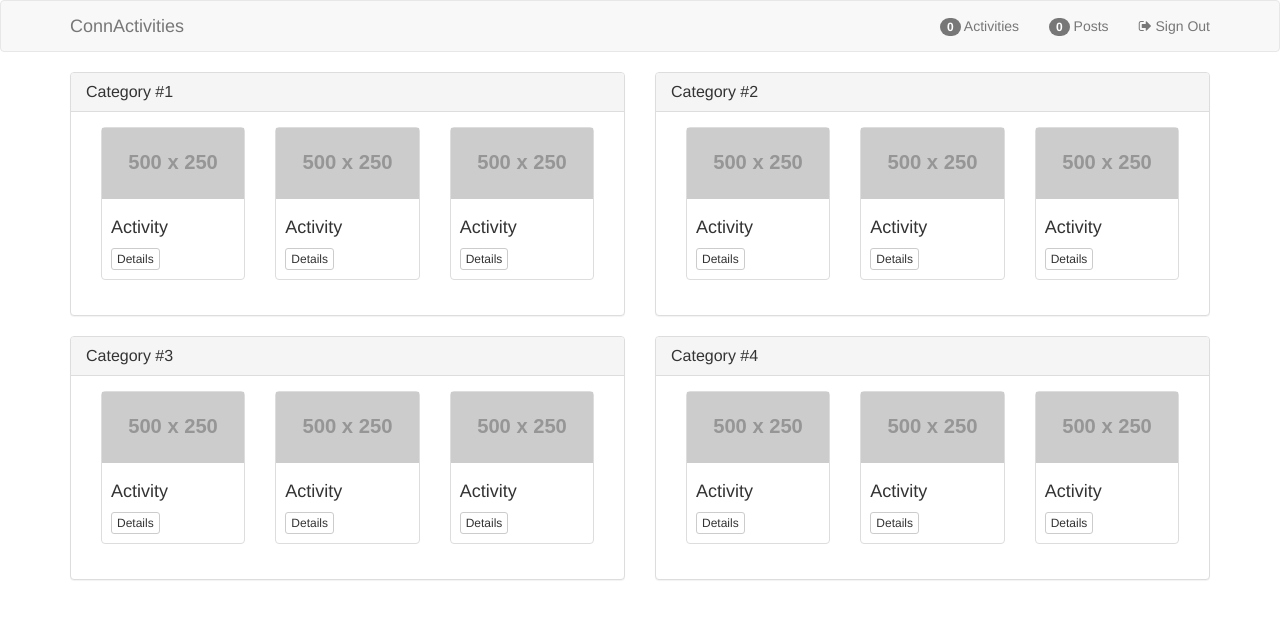
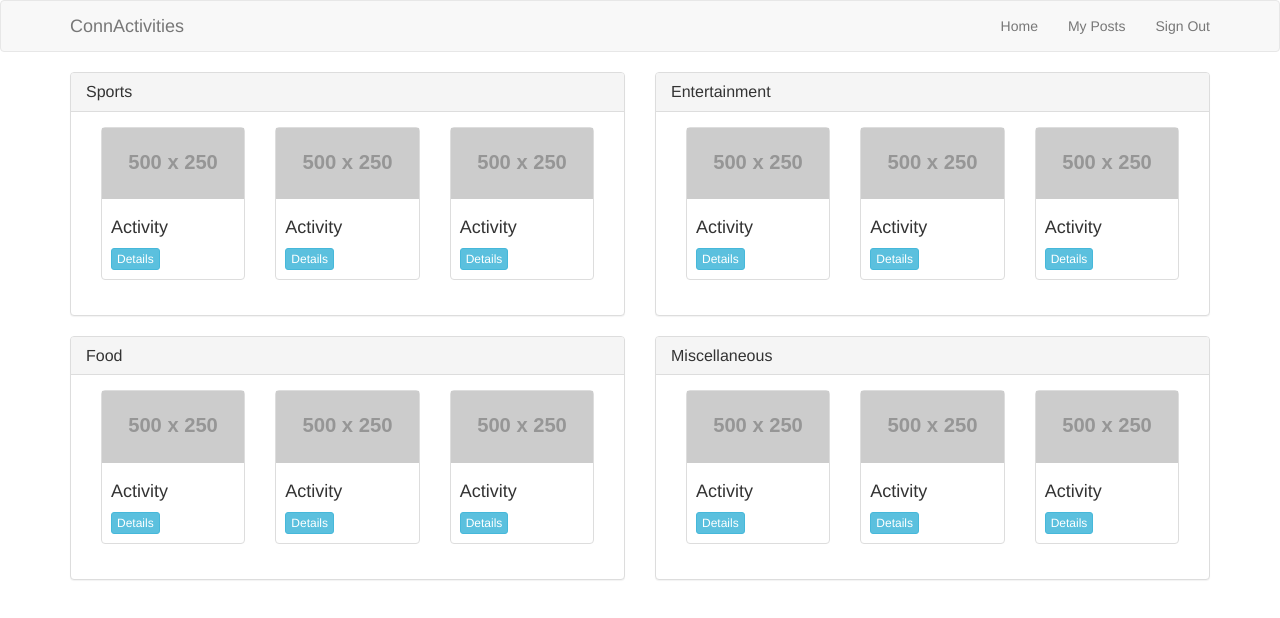
Before and after one commit to khwilson27/ConnActivities, a website: page public/home.html in a window 1280 px wide. Drawn offline with nearby package versions, Linux system fonts and the light colour scheme; placeholder pictures from the web are drawn by us.

Commit message:
matched home and my-posts header, added href paths, fixed create post modal inputs

```diff
--- a/public/home.html
+++ b/public/home.html
@@ -24,9 +24,9 @@
                 <a class="navbar-brand" href="#">ConnActivities</a>
             </div>
             <ul class="nav navbar-nav navbar-right">
-                <li><a href="#"><span class="badge">0</span> Activities</a></li>
-                <li><a href="#"><span class="badge">0</span> Posts </a></li>
-                <li><a href="#"><i class="fa fa-sign-out" aria-hidden="true"></i> Sign Out</a></li>
+                <li><a href="/home">Home</a></li>
+                <li><a href="/my-posts">My Posts</a></li>
+                <li><a href="#">Sign Out</a></li>
             </ul>
         </div>
     </nav>
@@ -35,7 +35,7 @@
             <div class="col-md-6">
                 <div class="panel panel-default">
                     <div class="panel-heading">
-                        <h3 class="panel-title">Category #1</h3>
+                        <h3 class="panel-title">Sports</h3>
                     </div>
                     <div class="panel-body">
                         <div class="col-md-4">
@@ -43,7 +43,7 @@
                                 <img src="http://placehold.it/500x250/EEE" alt="image">
                                 <div class="caption">
                                     <h4>Activity</h4>
-                                    <a href="#" class="btn btn-default btn-xs" role="button" data-toggle="modal" data-target="#myModal">Details</a>
+                                    <a href="#" class="btn btn-info btn-xs" role="button" data-toggle="modal" data-target="#myModal">Details</a>
                                 </div>
                             </div>
                         </div>
@@ -52,7 +52,7 @@
                                 <img src="http://placehold.it/500x250/EEE" alt="image">
                                 <div class="caption">
                                     <h4>Activity</h4>
-                                    <a href="#" class="btn btn-default btn-xs" role="button" data-toggle="modal" data-target="#myModal">Details</a>
+                                    <a href="#" class="btn btn-info btn-xs" role="button" data-toggle="modal" data-target="#myModal">Details</a>
                                 </div>
                             </div>
                         </div>
@@ -61,7 +61,7 @@
                                 <img src="http://placehold.it/500x250/EEE" alt="image">
                                 <div class="caption">
                                     <h4>Activity</h4>
-                                    <a href="#" class="btn btn-default btn-xs" role="button" data-toggle="modal" data-target="#myModal">Details</a>
+                                    <a href="#" class="btn btn-info btn-xs" role="button" data-toggle="modal" data-target="#myModal">Details</a>
                                 </div>
                             </div>
                         </div>
@@ -71,7 +71,7 @@
             <div class="col-md-6">
                 <div class="panel panel-default">
                     <div class="panel-heading">
-                        <h3 class="panel-title">Category #2</h3>
+                        <h3 class="panel-title">Entertainment</h3>
                     </div>
                     <div class="panel-body">
                         <div class="col-md-4">
@@ -79,7 +79,7 @@
                                 <img src="http://placehold.it/500x250/EEE" alt="image">
                                 <div class="caption">
                                     <h4>Activity</h4>
-                                    <a href="#" class="btn btn-default btn-xs" role="button" data-toggle="modal" data-target="#myModal">Details</a>
+                                    <a href="#" class="btn btn-info btn-xs" role="button" data-toggle="modal" data-target="#myModal">Details</a>
                                 </div>
                             </div>
                         </div>
@@ -88,7 +88,7 @@
                                 <img src="http://placehold.it/500x250/EEE" alt="image">
                                 <div class="caption">
                                     <h4>Activity</h4>
-                                    <a href="#" class="btn btn-default btn-xs" role="button" data-toggle="modal" data-target="#myModal">Details</a>
+                                    <a href="#" class="btn btn-info btn-xs" role="button" data-toggle="modal" data-target="#myModal">Details</a>
                                 </div>
                             </div>
                         </div>
@@ -97,7 +97,7 @@
                                 <img src="http://placehold.it/500x250/EEE" alt="image">
                                 <div class="caption">
                                     <h4>Activity</h4>
-                                    <a href="#" class="btn btn-default btn-xs" role="button" data-toggle="modal" data-target="#myModal">Details</a>
+                                    <a href="#" class="btn btn-info btn-xs" role="button" data-toggle="modal" data-target="#myModal">Details</a>
                                 </div>
                             </div>
                         </div>
@@ -109,7 +109,7 @@
             <div class="col-md-6">
                 <div class="panel panel-default">
                     <div class="panel-heading">
-                        <h3 class="panel-title">Category #3</h3>
+                        <h3 class="panel-title">Food</h3>
                     </div>
                     <div class="panel-body">
                         <div class="col-md-4">
@@ -117,7 +117,7 @@
                                 <img src="http://placehold.it/500x250/EEE" alt="image">
                                 <div class="caption">
                                     <h4>Activity</h4>
-                                    <a href="#" class="btn btn-default btn-xs" role="button" data-toggle="modal" data-target="#myModal">Details</a>
+                                    <a href="#" class="btn btn-info btn-xs" role="button" data-toggle="modal" data-target="#myModal">Details</a>
                                 </div>
                             </div>
                         </div>
@@ -126,7 +126,7 @@
                                 <img src="http://placehold.it/500x250/EEE" alt="image">
                                 <div class="caption">
                                     <h4>Activity</h4>
-                                    <a href="#" class="btn btn-default btn-xs" role="button" data-toggle="modal" data-target="#myModal">Details</a>
+                                    <a href="#" class="btn btn-info btn-xs" role="button" data-toggle="modal" data-target="#myModal">Details</a>
                                 </div>
                             </div>
                         </div>
@@ -135,7 +135,7 @@
                                 <img src="http://placehold.it/500x250/EEE" alt="image">
                                 <div class="caption">
                                     <h4>Activity</h4>
-                                    <a href="#" class="btn btn-default btn-xs" role="button" data-toggle="modal" data-target="#myModal">Details</a>
+                                    <a href="#" class="btn btn-info btn-xs" role="button" data-toggle="modal" data-target="#myModal">Details</a>
                                 </div>
                             </div>
                         </div>
@@ -145,7 +145,7 @@
             <div class="col-md-6">
                 <div class="panel panel-default">
                     <div class="panel-heading">
-                        <h3 class="panel-title">Category #4</h3>
+                        <h3 class="panel-title">Miscellaneous</h3>
                     </div>
                     <div class="panel-body">
                         <div class="col-md-4">
@@ -153,7 +153,7 @@
                                 <img src="http://placehold.it/500x250/EEE" alt="image">
                                 <div class="caption">
                                     <h4>Activity</h4>
-                                    <a href="#" class="btn btn-default btn-xs" role="button" data-toggle="modal" data-target="#myModal">Details</a>
+                                    <a href="#" class="btn btn-info btn-xs" role="button" data-toggle="modal" data-target="#myModal">Details</a>
                                 </div>
                             </div>
                         </div>
@@ -162,7 +162,7 @@
                                 <img src="http://placehold.it/500x250/EEE" alt="image">
                                 <div class="caption">
                                     <h4>Activity</h4>
-                                    <a href="#" class="btn btn-default btn-xs" role="button" data-toggle="modal" data-target="#myModal">Details</a>
+                                    <a href="#" class="btn btn-info btn-xs" role="button" data-toggle="modal" data-target="#myModal">Details</a>
                                 </div>
                             </div>
                         </div>
@@ -171,7 +171,7 @@
                                 <img src="http://placehold.it/500x250/EEE" alt="image">
                                 <div class="caption">
                                     <h4>Activity</h4>
-                                    <a href="#" class="btn btn-default btn-xs" role="button" data-toggle="modal" data-target="#myModal">Details</a>
+                                    <a href="#" class="btn btn-info btn-xs" role="button" data-toggle="modal" data-target="#myModal">Details</a>
                                 </div>
                             </div>
                         </div>
```
Also changed, not shown: public/my-posts.html (+20 -14 lines).
